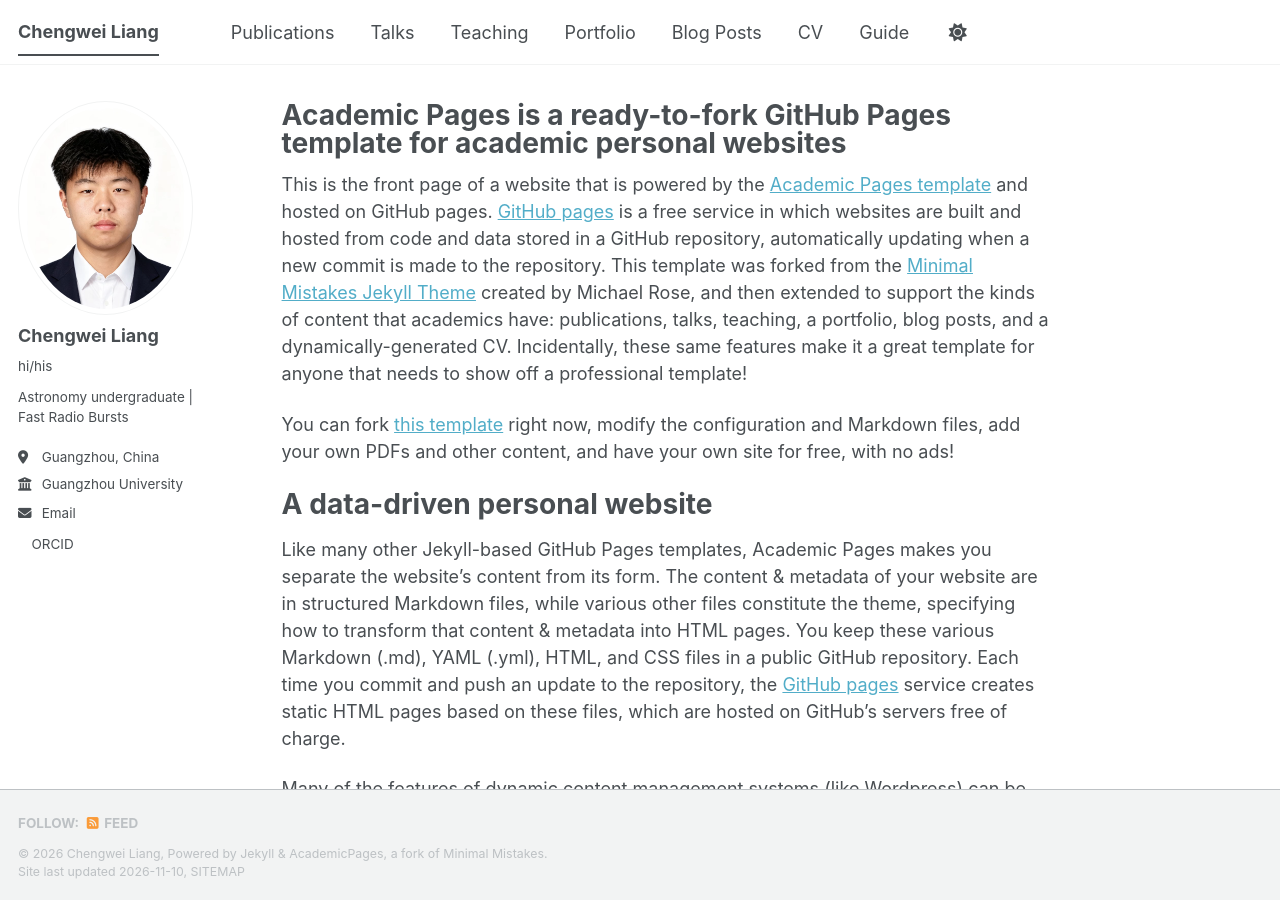
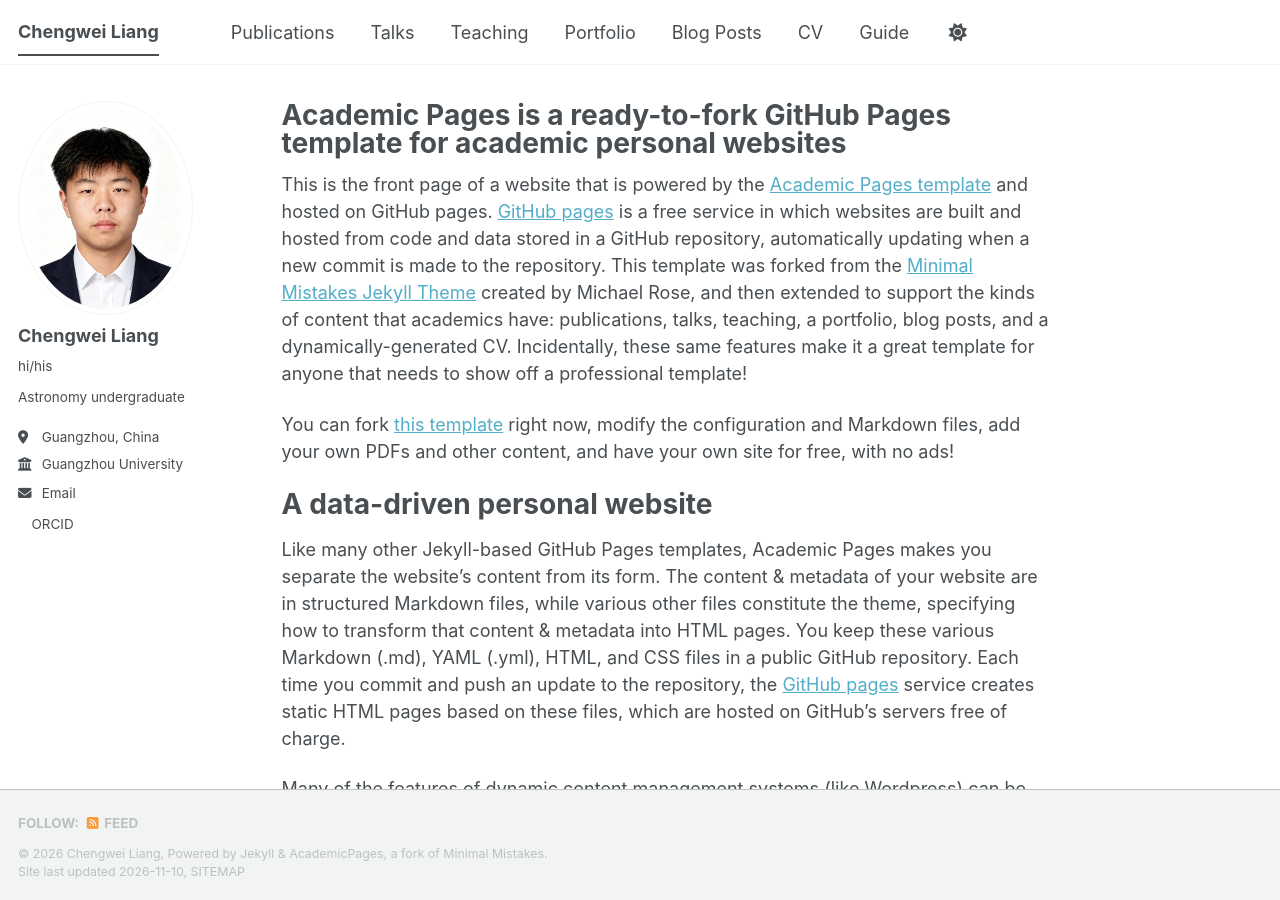
Before and after one commit to Chengwei-Liang/Chengwei-Liang.github.io, a Jekyll site: the page built from _pages/about.md, in a window 1280 px wide and 900 px high. Built offline with Jekyll 4.4.1, drawn with Linux system fonts in a browser that asks for light colours; a script bundle is joined from its source files by our own code; a style sheet for code colours, icons or effects is not loaded.

Commit message:
Update _config.yml

```diff
--- a/_config.yml
+++ b/_config.yml
@@ -26,7 +26,7 @@ author:
   avatar           : "me.png"
   name             : "Chengwei Liang"
   pronouns         : "hi/his"
-  bio              : "Astronomy undergraduate | Fast Radio Bursts"
+  bio              : "Astronomy undergraduate"
   location         : "Guangzhou, China"
   employer         : "Guangzhou University"
   uri              : # URL
```
